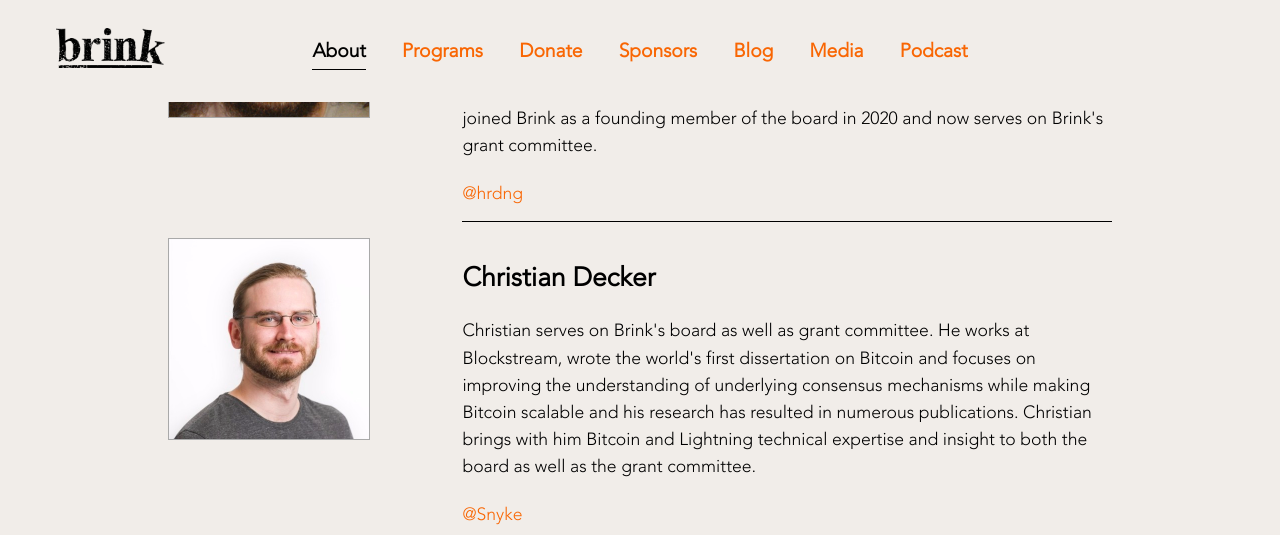
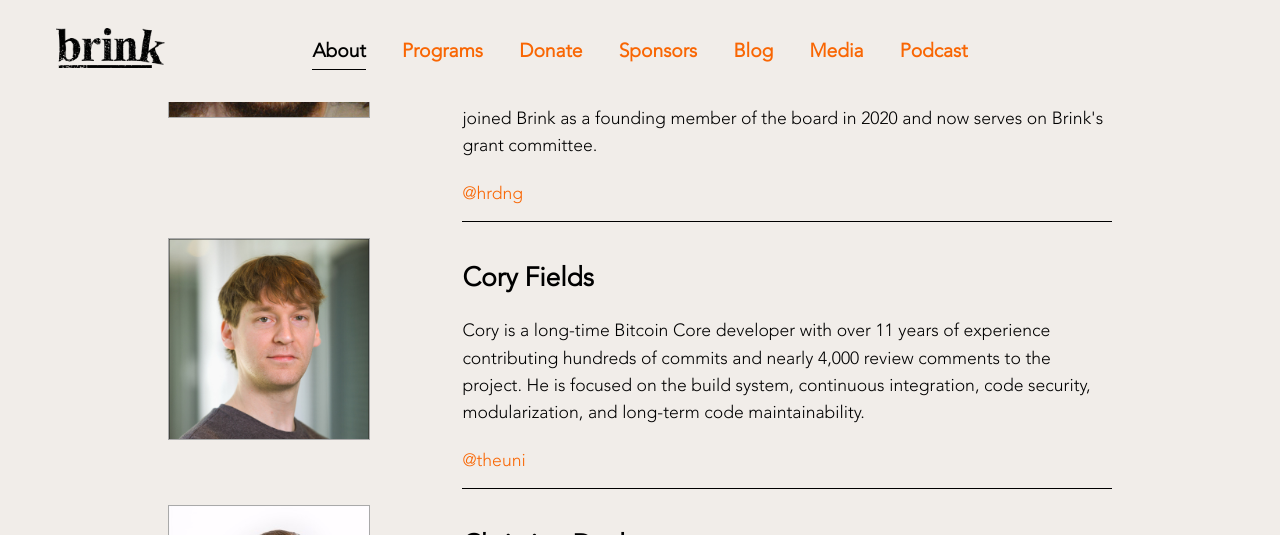
Before and after one commit to bitcoinbrink/website, a Jekyll site: the page built from index.md, in a window 1280 px wide and 900 px high, scrolled down 2337 px, cut to the strip 0-535 px from the top of the window. Built offline with Jekyll 4.4.1, drawn with Linux system fonts in a browser that asks for light colours.

Commit message:
Grant committee: add Cory Fields

```diff
--- a/_data/team.yml
+++ b/_data/team.yml
@@ -188,6 +188,17 @@
   image: assets/images/dave-harding.png
   alt: Picture of Dave Harding
 
+- name: Cory Fields
+  description: >-
+    Cory is a long-time Bitcoin Core developer with over 11 years of experience
+    contributing hundreds of commits and nearly 4,000 review comments to the
+    project. He is focused on the build system, continuous integration, code
+    security, modularization, and long-term code maintainability.
+  social: "@theuni"
+  link: https://github.com/theuni
+  image: assets/images/cory-fields.jpg
+  alt: Picture of Cory Fields
+
 - name: Christian Decker
   description: >-
     Christian serves on Brink's board as well as grant committee. He works at
```
Also changed, not shown: _posts/2024-06-21-cory-fields.md (added, +41 -0 lines), assets/images/cory-fields.jpg (added).
